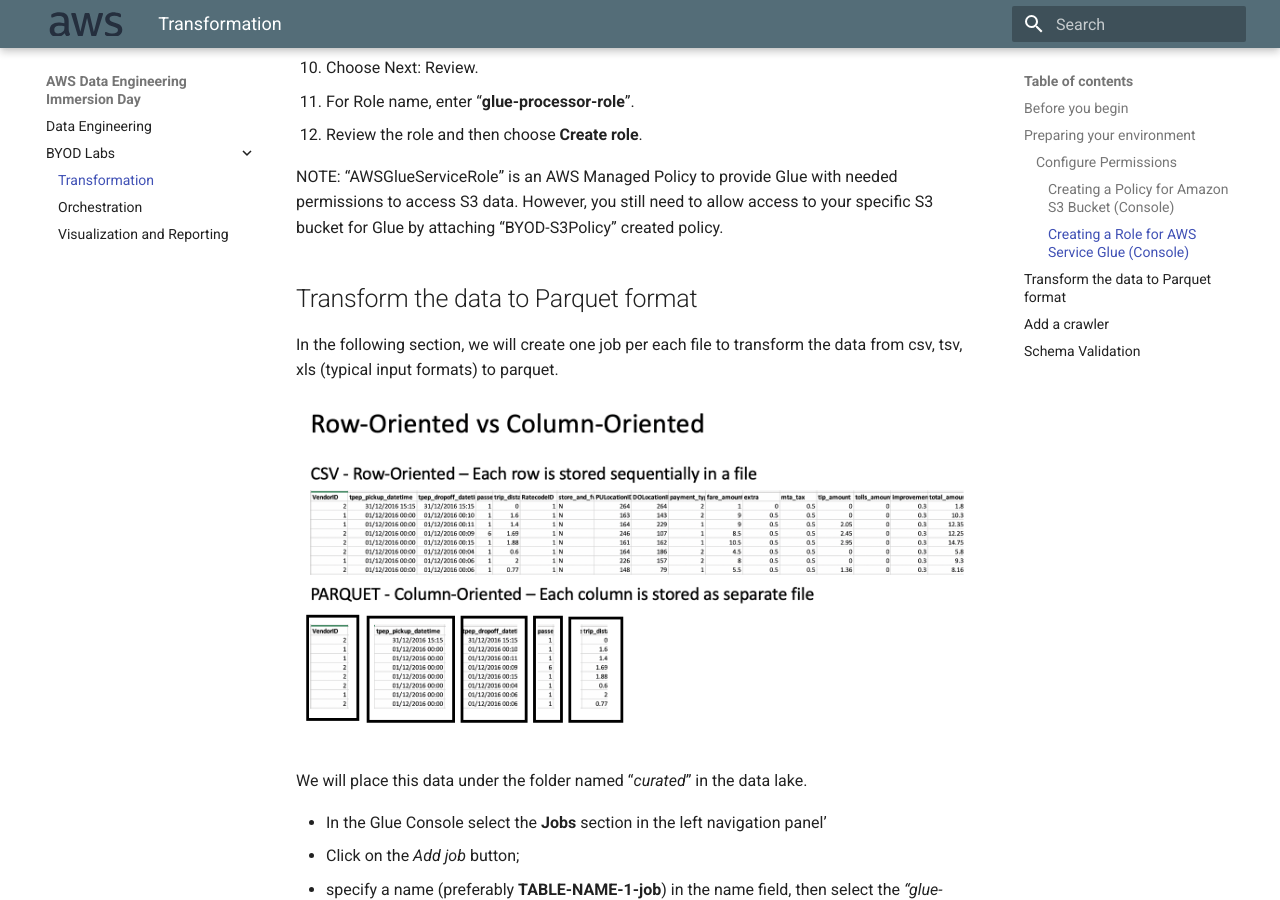
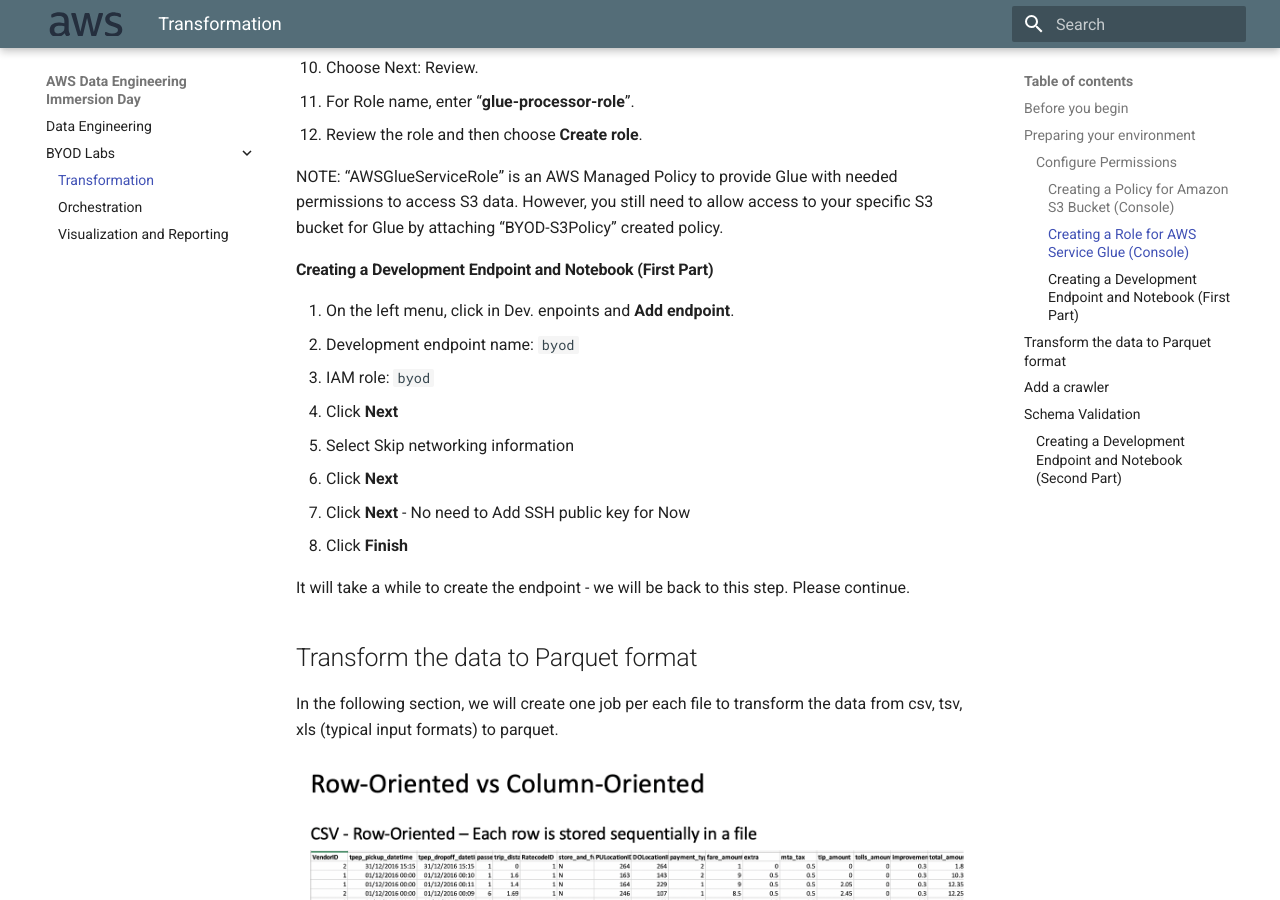
Before and after one commit to BastLeblanc/aws-byod-immersion-day, an MkDocs documentation site: the page built from labs/01_ingestion_with_glue/ingestion_with_glue.md, in a window 1280 px wide and 900 px high, scrolled down 1995 px. Built offline with MkDocs 1.6.1 and Material for MkDocs 9.7.7, drawn with Linux system fonts in a browser that asks for light colours; some of the changed text lies outside the part shown.

Commit message:
Update ingestion_with_glue.md

```diff
--- a/labs/01_ingestion_with_glue/ingestion_with_glue.md
+++ b/labs/01_ingestion_with_glue/ingestion_with_glue.md
@@ -79,6 +79,20 @@
 12. Review the role and then choose **Create role**.
 
 NOTE: “AWSGlueServiceRole” is an AWS Managed Policy to provide Glue with needed permissions to access S3 data. However, you still need to allow access to your specific S3 bucket for Glue by attaching “BYOD-S3Policy” created policy.
+
+#### Creating a Development Endpoint and Notebook (First Part)
+
+1. On the left menu, click in Dev. enpoints and **Add endpoint**.
+2. Development endpoint name: `byod`
+3. IAM role: `byod`
+4. Click **Next**
+5. Select Skip networking information
+6. Click **Next**
+7. Click **Next** - No need to Add SSH public key for Now
+8. Click **Finish**
+
+It will take a while to create the endpoint - we will be back to this step. Please continue.
+
 
 ## Transform the data to Parquet format
 
@@ -185,4 +199,13 @@
 - Click Save.
 
 
+#### Creating a Development Endpoint and Notebook (Second Part)
+
+1. Go to Notebooks, click Create notebook
+2. Notebook name: aws-glue-`byod`
+3. Attach to development: choose the endopoint created some steps back
+4. Choose an existing IAM Role and choose the IAM role created some steps back.
+5. **Create notebook**
+
+
 **NOTE: You will be re-visiting this step at the end of the labs to edit generated script and do partitioning for your data. This will show you how your Athena queries will perform better after partitioning. Currently running jobs multiple times will result in duplicate files being created in destination folders, which can give wrong results later with your queries. We will handle this in the partitioning section later. In the mean time, make sure your destination folders are empty each time if you want to run your jobs. We will run all jobs as a pipeline in the next lab.**
```
